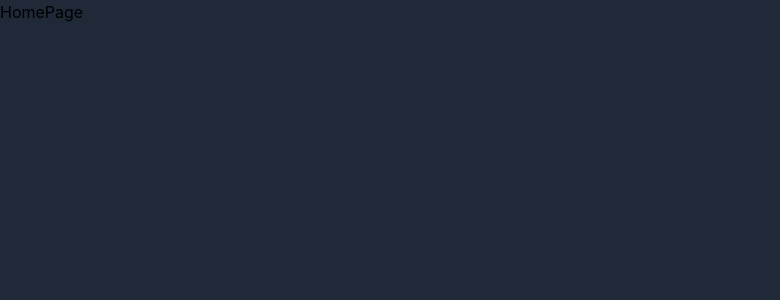
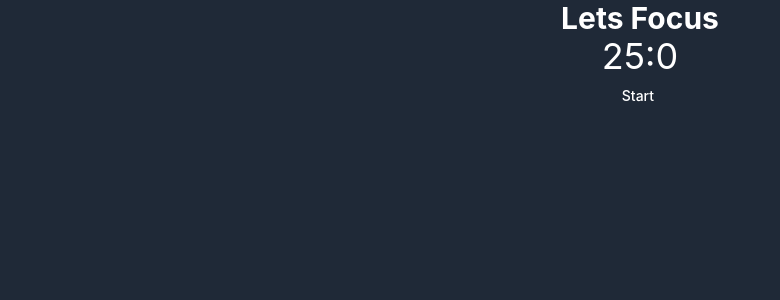
Before and after one commit to dchoi03/pomodoro, a React (Vite) app in the folder frontend/: page /home in a window 1280 px wide. Shown: the top 300 px of the page, without its empty margins (0-780 px from the left). Built offline with nearby package versions, Linux system fonts and the light colour scheme.

Commit message:
Implemented simple counter from 25 minutes using useEffect

```diff
--- /dev/null
+++ b/frontend/src/components/PomodoroTimer.jsx
@@ -0,0 +1,52 @@
+import React, { useEffect, useState } from 'react'
+import { Button } from 'flowbite-react'
+
+function PomodoroTimer() {
+
+  const [time, setTime] = useState(1500000)
+  const [isBreak, setIsBreak] = useState(false)
+  const [isRunning, setIsRunning] = useState(false)
+  const [studyIntervals, setStudyIntervals] = useState(0)
+
+  useEffect(() => {
+    if (!isRunning) return;
+
+    const interval = setInterval(() => {
+      setTime((prevTime) => prevTime - 1000);
+    }, 1000);
+
+    return () => clearInterval(interval);
+  }, [isRunning]);
+
+
+  const formattedTime = (milliseconds) => {
+    let total_secs = parseInt(Math.floor(milliseconds/1000))
+    let total_minutes = parseInt(Math.floor(total_secs/60))
+
+    let seconds = parseInt(total_secs % 60)
+    let minutes = parseInt(total_minutes % 60)
+
+    return `${minutes}:${seconds}`
+  }
+
+  const handleTimer = () => {
+    setIsRunning((prev) => !prev)
+  }
+
+  return (
+    <div>
+      <div className='text-white text-4xl'>
+        {formattedTime(time)}
+        <Button onClick={handleTimer}>
+          {
+          (!isRunning && time == 1500000) ? 'Start'
+          :
+          (isRunning ? 'Pause' : 'Resume')
+          }
+        </Button>
+      </div>
+    </div>
+  )
+}
+
+export default PomodoroTimer
--- a/frontend/src/pages/HomePage.jsx
+++ b/frontend/src/pages/HomePage.jsx
@@ -1,8 +1,14 @@
 import React from 'react'
+import PomodoroTimer from '../components/PomodoroTimer'
 
 function HomePage() {
   return (
-    <div>HomePage</div>
+    <div className='flex flex-col items-center h-screen'>
+      <h1 className='text-white text-3xl font-bold'>Lets Focus</h1>
+      <div>
+        <PomodoroTimer/>
+      </div>
+    </div>
   )
 }
 
--- a/frontend/src/pages/LoginPage.jsx
+++ b/frontend/src/pages/LoginPage.jsx
@@ -6,7 +6,6 @@ import { Button, Checkbox, Label, TextInput } from "flowbite-react";
 function LoginPage() {
 
   const navigate = useNavigate();
-  const [session, setSession] = useState('')
   const [email, setEmail] = useState('')
   const [password, setPassword] = useState('')
 
@@ -14,7 +13,7 @@ function LoginPage() {
     e.preventDefault()
     try {
       const data = await signIn({ email, password })
-      console.log("Logged in", data.user)
+      localStorage.setItem('access_token', data.access_token)
       navigate('/home')
     } catch (err) {
       alert('Login Failed' + err.message)
```
